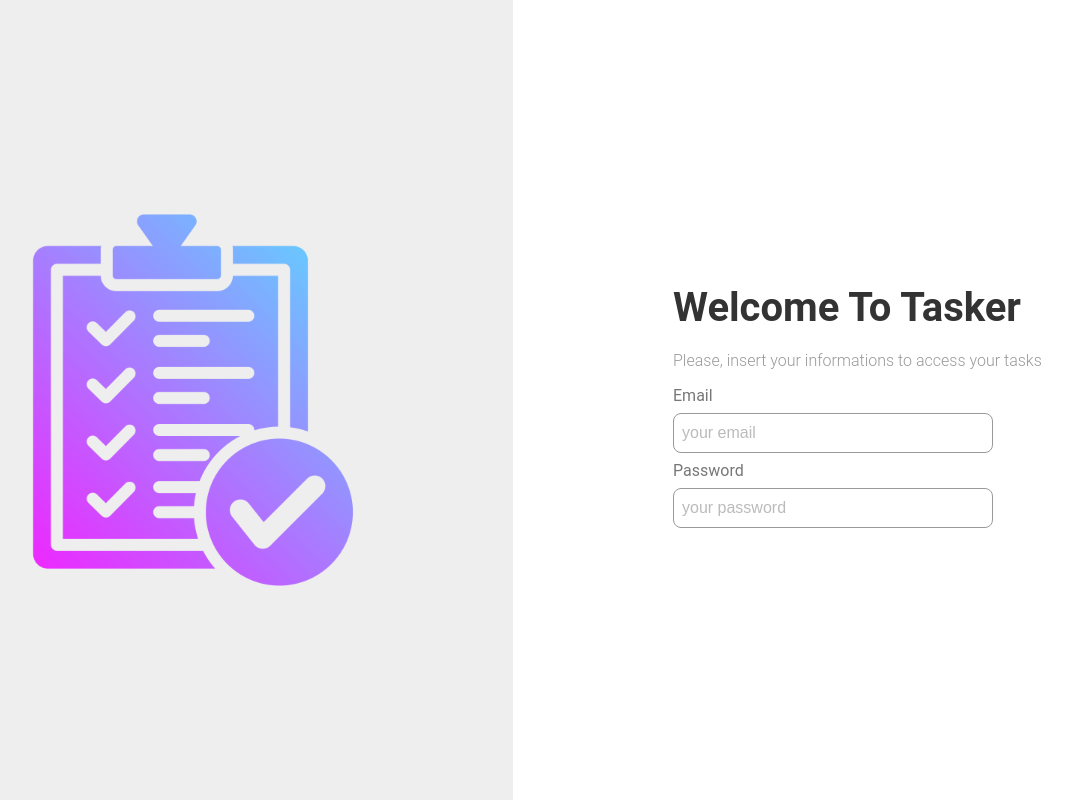
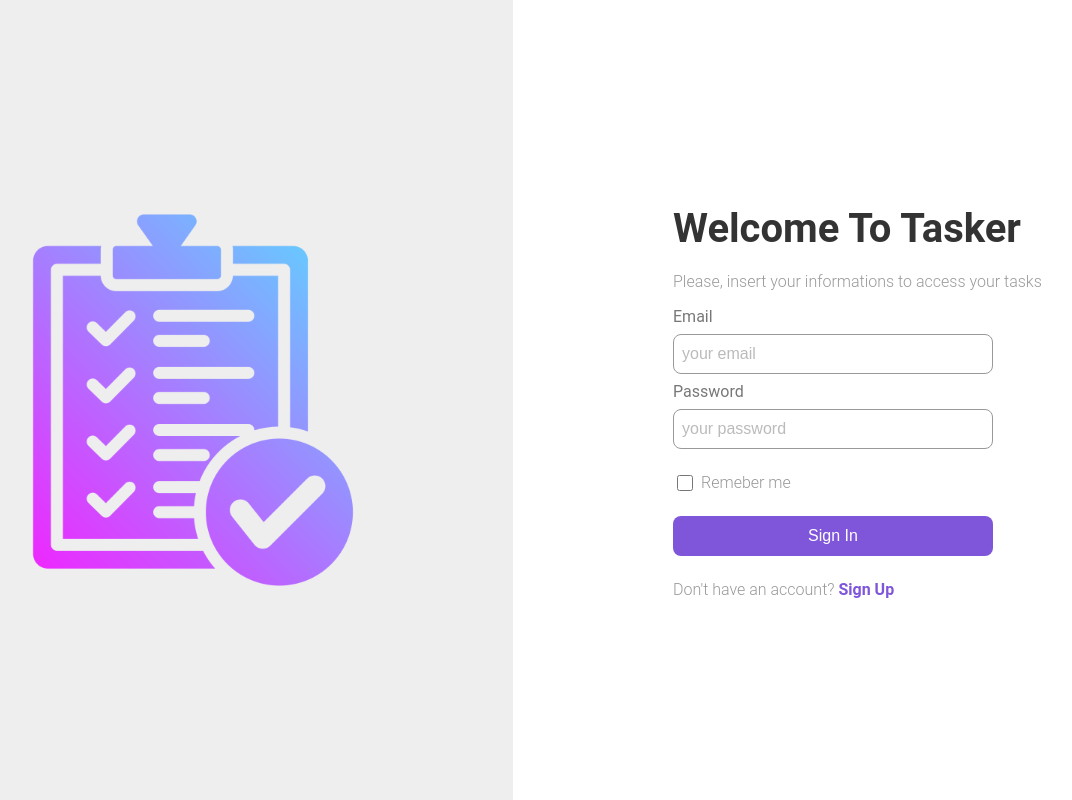
Before and after one commit to Jishan7866/todo-app, a React (Create React App) app: page / in a window 1280 px wide. Shown: the whole page, without its empty margins (127-1199 px from the left). Built offline with nearby package versions, Linux system fonts and the light colour scheme.

Commit message:
add sign in button

```diff
--- a/src/App.css
+++ b/src/App.css
@@ -67,3 +67,38 @@ h2{
 .input-field::placeholder {
   color: #bbb;
 }
+.KeepSigned{
+  display: flex;
+  justify-content:left;
+  align-items:center;
+  margin-top:16px
+}
+.checkbox{
+  border: 1px solid #333;
+  margin-right:8px;
+  height: 16px;
+  width: 16px;
+}
+.SignIn{
+  width: 25vw;
+  height: 40px;
+  border-radius: 8px;
+  background: #7f56da;
+  color: white;
+  font-size:16px;
+  border: 0px;
+  font-weight:400;
+  margin: 16px 0px;
+}
+.SignIn:hover{
+  background-color: #613bd7;
+  cursor: pointer;
+}
+a{
+  color:#7f56da;
+  font-weight:bold;
+}
+a:hover{
+  color:#613db7;
+  cursor:pointer;
+}
--- a/src/Pages/Login/Login.js
+++ b/src/Pages/Login/Login.js
@@ -14,6 +14,11 @@ export default function Login(){
                   <input className='input-field' id='email' placeholder='your email'></input>
                   <label className='FieldName'>Password</label>
                   <input className='input-field' type='password' placeholder='your password'></input>
+                  <div className='KeepSigned'>
+                        <input type='checkbox' className='checkbox'></input><h2>Remeber me</h2>
+                  </div>
+                  <button type='submit' className='SignIn'>Sign In</button>
+                  <h2>Don't have an account? <a>Sign Up</a></h2>
             </div>
         </div>
     )
```
